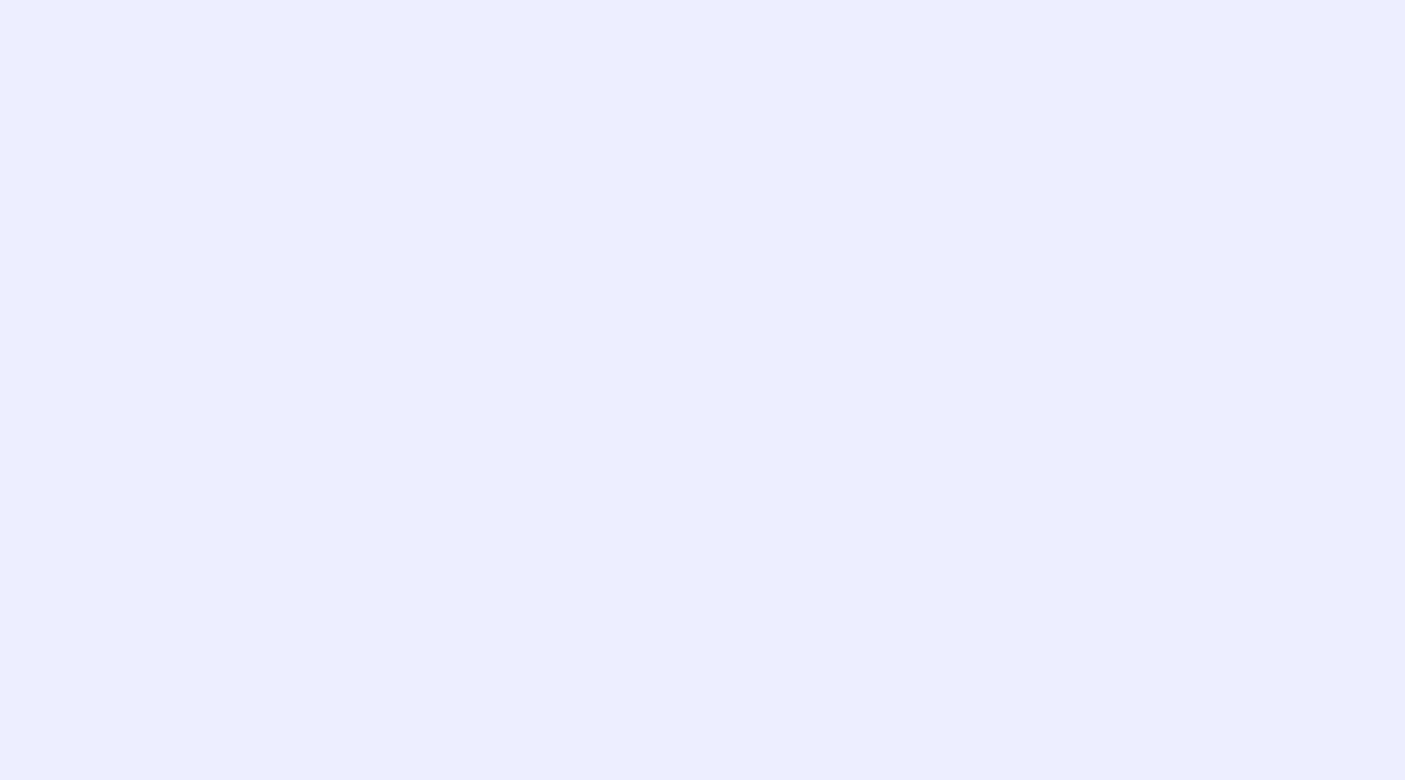
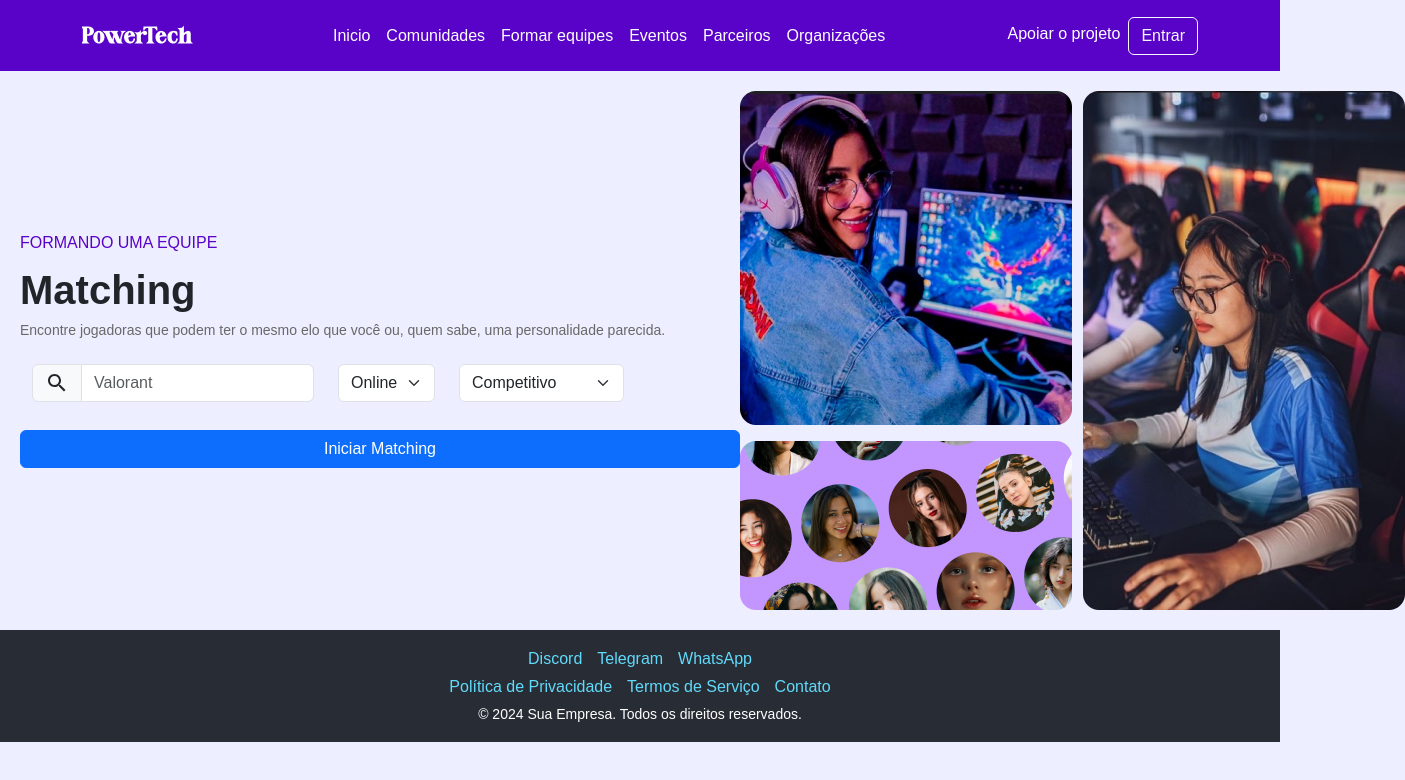
Before and after one commit to gennipher/equipe44-frontend, a React (Create React App) app: page /formar-equipe/matching in a window 1280 px wide. Before the commit this address had no page. Shown: the top 780 px of the page, 1405 px wide, since content can reach past the window. Built offline with nearby package versions, Linux system fonts and the light colour scheme.

Commit message:
criando pagina matching

```diff
--- a/src/Pages/FormarEquipe/FormarEquipe.js
+++ b/src/Pages/FormarEquipe/FormarEquipe.js
@@ -5,6 +5,7 @@ import Imagem13 from '../../assets/image13.png'
 import { Button, Container } from 'react-bootstrap';
 import ArrowForwardIcon from '@mui/icons-material/ArrowForward';
 import styles from '../../Styles/FormarEquipe.module.scss'
+import { Link } from 'react-router-dom';
 
 
 function FormarEquipe() {
@@ -25,7 +26,13 @@ function FormarEquipe() {
                         Encontre jogadoras que podem ter o mesmo elo que o seu ou quem sabe a mesma personalidade.
                         No nosso sistema de <span className={styles.containerLeftPurpleTextBold}> Matching </span>
                         você encontra quem precisa!</p>
-                        <Button className={styles.containerLeftPurpleBtn}>Encontrar jogadoras <ArrowForwardIcon /></Button>
+                        <Link
+                            to="/formar-equipe/matching"
+                            style={{textDecoration: "none", color: "white"}}
+                        >
+                            <Button className={styles.containerLeftPurpleBtn}>Encontrar jogadoras <ArrowForwardIcon /></Button>
+                        </Link>
+
                     </div>
                     <div className={styles.formarEquipeCards}>
                         <div className={styles.formarEquipeCard} style={{"margin-right": "20px"}}>
--- /dev/null
+++ b/src/Pages/Matching/Matching.js
@@ -0,0 +1,56 @@
+import React from 'react';
+import Menu from '../../Components/Menu/Menu';
+import Footer from '../../Components/Footer/Footer';
+import Imagem14 from '../../assets/image14.png'
+import { Button, Form, InputGroup } from 'react-bootstrap';
+import styles from '../../Styles/FormarEquipe.module.scss'
+import SearchIcon from '@mui/icons-material/Search';
+
+function Matching() {
+    return (
+        <>
+            <Menu />
+
+            <container className={styles.container}>
+                <div className={styles.containerLeft}>
+                    <div className={styles.containerLeftWhite}>
+                        <div style={{"color": "#5902C8", "margin-bottom": "14px"}}>FORMANDO UMA EQUIPE</div>
+                        <h1 style={{"text-align": "left", "font-weight": "600"}}>Matching</h1>
+                        <p style={{"color": "#686868", "font-size": "14px", "margin-bottom": "14px", "text-align": "left"}}>Encontre jogadoras que podem ter o mesmo elo que você ou, quem sabe, uma personalidade parecida.</p>
+                    </div>
+                    <div className={styles.containerLeft}>
+                        <div className={styles.containerLeftForms} style={{"display": "flex", "flex-direction": "row"}}>
+                                <div className={styles.containerLeftForm} style={{"margin": "12px"}}>
+                                    <InputGroup className="mb-3">
+                                        <InputGroup.Text id="basic-addon1"><SearchIcon/></InputGroup.Text>
+                                        <Form.Control type="text" placeholder="Valorant" />
+                                    </InputGroup >
+                                </div>
+                                <div className={styles.containerLeftForm} style={{"margin": "12px"}}>
+                                    <Form.Select>
+                                        <option value="1">Online</option>
+                                        <option value="2">Ofline</option>
+                                    </Form.Select >
+                                </div>
+                                <div className={styles.containerLeftForm} style={{"margin": "12px"}}>
+                                    <Form.Select>
+                                        <option value="1">Competitivo</option>
+                                        <option value="2">Não competitivo</option>
+                                    </Form.Select>
+                                </div>
+                        </div>
+                        <Button className={styles.containerLeftPurpleBtn}>Iniciar Matching</Button>
+                    </div>
+                </div>
+
+                <div>
+                    <img src={Imagem14}/>
+                </div>
+            </container>
+
+            <Footer />
+        </>
+    );
+}
+
+export default Matching;
--- /dev/null
+++ b/src/Styles/Matching.module.scss
@@ -0,0 +1,109 @@
+$standardSpace: 16px;
+$fontStyle: $standardSpace sans-serif;
+
+$primaryColor: #000000;
+$secondColor: #686868;
+$lightGrayColor: #F5F5F5;
+$darkPurpleColor: #410F79;
+$purpleColor: #5902C8;
+$greenColor: #58AF00;
+$pinkColor: #C91ECC;
+$darkPinkColor: #AC0053;
+$bluePoolColor: #08B4B4;
+$blueColor: #08A3E5;
+$darkBlueColor: #361ECC;
+$orangeColor: #EC7F00;
+$redColor: #B60000;
+$whiteColor: #ffff;
+$shadow: 0 6px 22px rgba(0, 0, 0, 0.2);
+$blackShadow: 0 5 5px #00000090;
+
+* {
+    margin: 0;
+    padding: 0;
+    outline: 0;
+    box-sizing: border-box;
+}
+
+body {
+    font: $fontStyle;
+    display: flex;
+    flex-direction: column;
+    min-height: 100vh;
+    margin: 0;
+    background-color: #EDEEFF;
+}
+
+.container {
+    display: flex;
+    flex-direction: row;
+    justify-content: space-around;
+    margin: 20px;
+
+}
+
+.containerLeft {
+    display: flex;
+    flex-direction: column;
+    justify-content: center;
+    align-items: stretch;
+    width: 90vh;
+
+    .containerLeftWhite {
+        display: flex;
+        flex-direction: column;
+        align-items: flex-start;
+    }
+
+    .containerLeftForms {
+        background-color: $purpleColor;
+        border-radius: 16px;
+        padding: 24px;
+        color: $whiteColor;
+        display: flex;
+        flex-direction: column;
+        align-items: flex-start;
+
+        .containerLeftForm {
+            margin: 20px;
+        }
+
+        .containerLeftPurpleTextBold {
+            font-weight: 600;
+        }
+
+        .containerLeftPurpleBtn {
+            background-color: $purpleColor;
+            color: $purpleColor;
+            border-radius: 40px;
+
+            &:hover {
+                box-shadow: $blackShadow;
+            }
+        }
+    }
+
+    .formarEquipeCards {
+        display: flex;
+
+        .formarEquipeCard {
+            background-color: $whiteColor;
+            display: flex;
+            flex-direction: column;
+            align-items: center;
+            border-radius: 16px;
+            margin-top: 20px;
+            padding: 20px;
+
+            .formarEquipeBtnWhite {
+                background-color: $purpleColor;
+                color: $whiteColor;
+                border-radius: 40px;
+
+                &:hover {
+                    box-shadow: $blackShadow;
+                }
+            }
+        }
+    }
+}
--- a/src/routes/AppRoutes.js
+++ b/src/routes/AppRoutes.js
@@ -3,6 +3,7 @@ import { BrowserRouter, Route, Routes  } from 'react-router-dom'
 import Home from '../Pages/Home/Home'
 import Comunidade from '../Pages/Comunidade/Comunidade'
 import FormarEquipe from '../Pages/FormarEquipe/FormarEquipe'
+import Matching from "../Pages/Matching/Matching";
 
 function AppRoutes() {
     return (
@@ -11,6 +12,7 @@ function AppRoutes() {
                 <Route path="/" element={<Home />} />
                 <Route path="/comunidade" element={<Comunidade />} />
                 <Route path="/formar-equipe" element={<FormarEquipe />} />
+                <Route path="/formar-equipe/matching" element={<Matching />} />
             </Routes>
         </BrowserRouter>
     );
```
Also changed, not shown: src/assets/image14.png (added).
